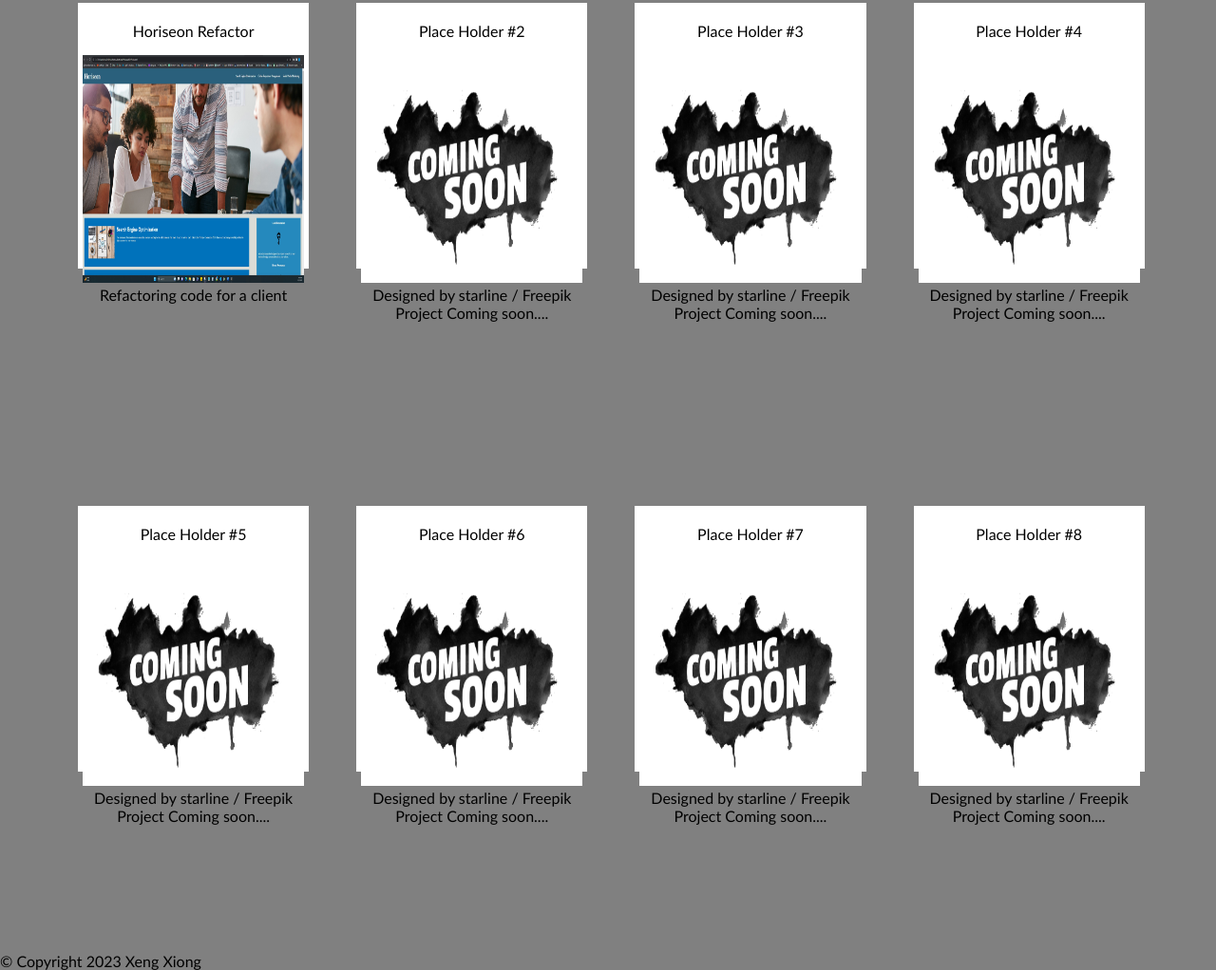
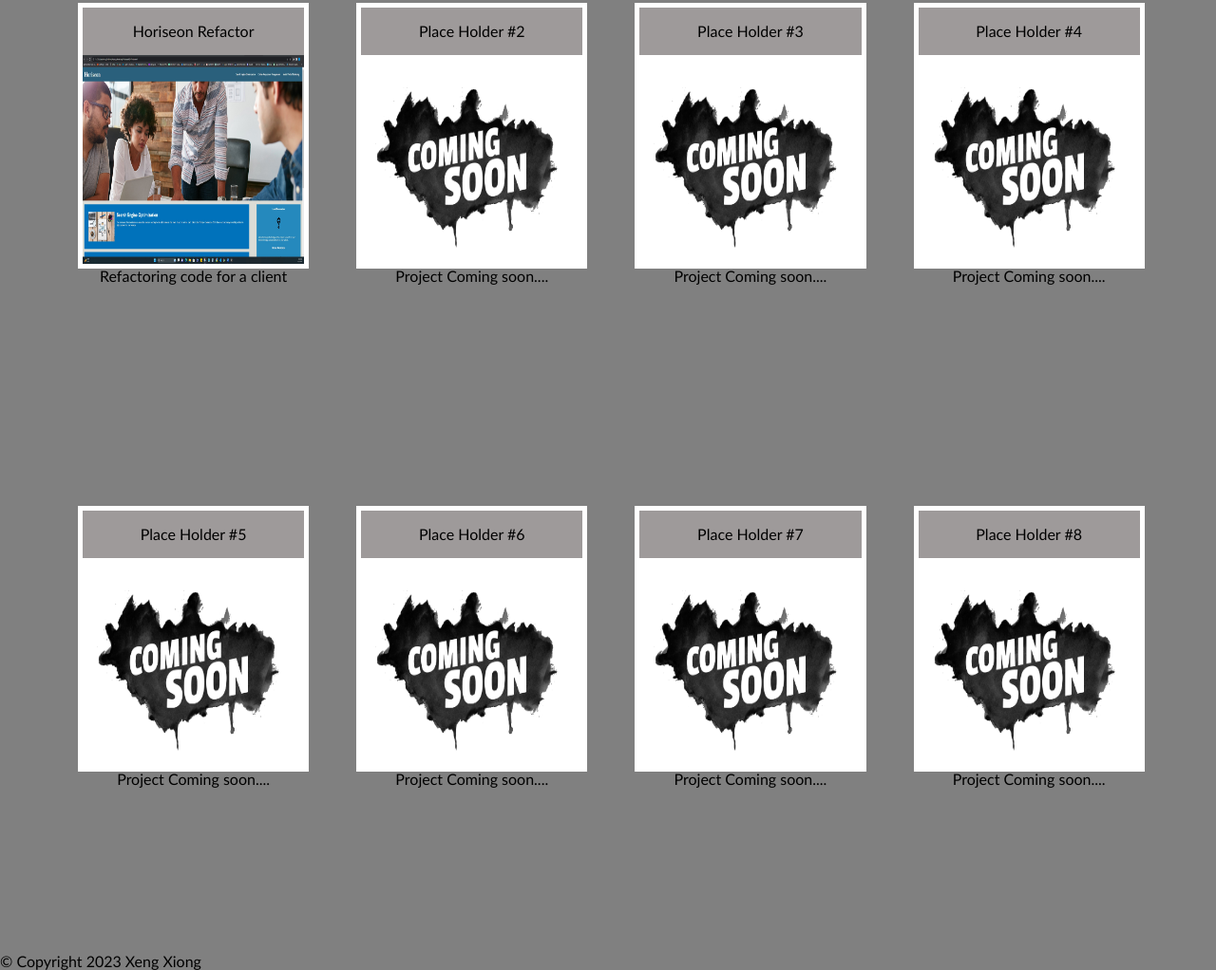
Before and after one commit to Freeway9527/Xxio-Portfolio, a plain HTML site: page public/projects.html in a window 1280 px wide. Shown: the part 199-1221 px from the top of the page at 95% size. Drawn offline with Linux system fonts and the light colour scheme; files that its build step writes are made by us from their sources.

Commit message:
fix alignment

```diff
--- a/assets/css/work.css
+++ b/assets/css/work.css
@@ -62,14 +62,14 @@ body{
   width: 100%;
   height: 50px;
   line-height: 50px;
-  background: white;
+  background: rgb(158, 154, 154);
   text-align: center;
 }
 
 /*** image ***/
 img{
   width: 100%;
-  height: 240px;
+  height: 220px;
 }
 
 img:hover{
--- a/public/projects.html
+++ b/public/projects.html
@@ -41,7 +41,6 @@
                 <article class="title">Place Holder #2</article>
                 <article class="image-container">
                     <img src="../assets/images/26690.jpg">
-                    <a href="http://www.freepik.com">Designed by starline / Freepik</a>
                     <p>Project Coming soon....</p>
                 </article>
             </li>
@@ -49,7 +48,6 @@
                 <article class="title">Place Holder #3</article>
                 <article class="image-container">
                     <img src="../assets/images/26690.jpg">
-                    <a href="http://www.freepik.com">Designed by starline / Freepik</a>
                     <p>Project Coming soon....</p>
                 </article>
             </li>
@@ -57,7 +55,6 @@
                 <article class="title">Place Holder #4</article>
                 <article class="image-container">
                     <img src="../assets/images/26690.jpg">
-                    <a href="http://www.freepik.com">Designed by starline / Freepik</a>
                     <p>Project Coming soon....</p>
                 </article>
             </li>
@@ -65,7 +62,6 @@
                 <article class="title">Place Holder #5</article>
                 <article class="image-container">
                     <img src="../assets/images/26690.jpg">
-                    <a href="http://www.freepik.com">Designed by starline / Freepik</a>
                     <p>Project Coming soon....</p>
                 </article>
             </li>
@@ -73,7 +69,6 @@
                 <article class="title">Place Holder #6</article>
                 <article class="image-container">
                     <img src="../assets/images/26690.jpg">
-                    <a href="http://www.freepik.com">Designed by starline / Freepik</a>
                     <p>Project Coming soon....</p>
                 </article>
             </li>
@@ -81,7 +76,6 @@
                 <article class="title">Place Holder #7</article>
                 <article class="image-container">
                     <img src="../assets/images/26690.jpg">
-                    <a href="http://www.freepik.com">Designed by starline / Freepik</a>
                     <p>Project Coming soon....</p>
                 </article>
             </li>
@@ -89,7 +83,6 @@
                 <article class="title">Place Holder #8</article>
                 <article class="image-container">
                     <img src="../assets/images/26690.jpg">
-                    <a href="http://www.freepik.com">Designed by starline / Freepik</a>
                     <p>Project Coming soon....</p>
                 </article>
             </li>
```
